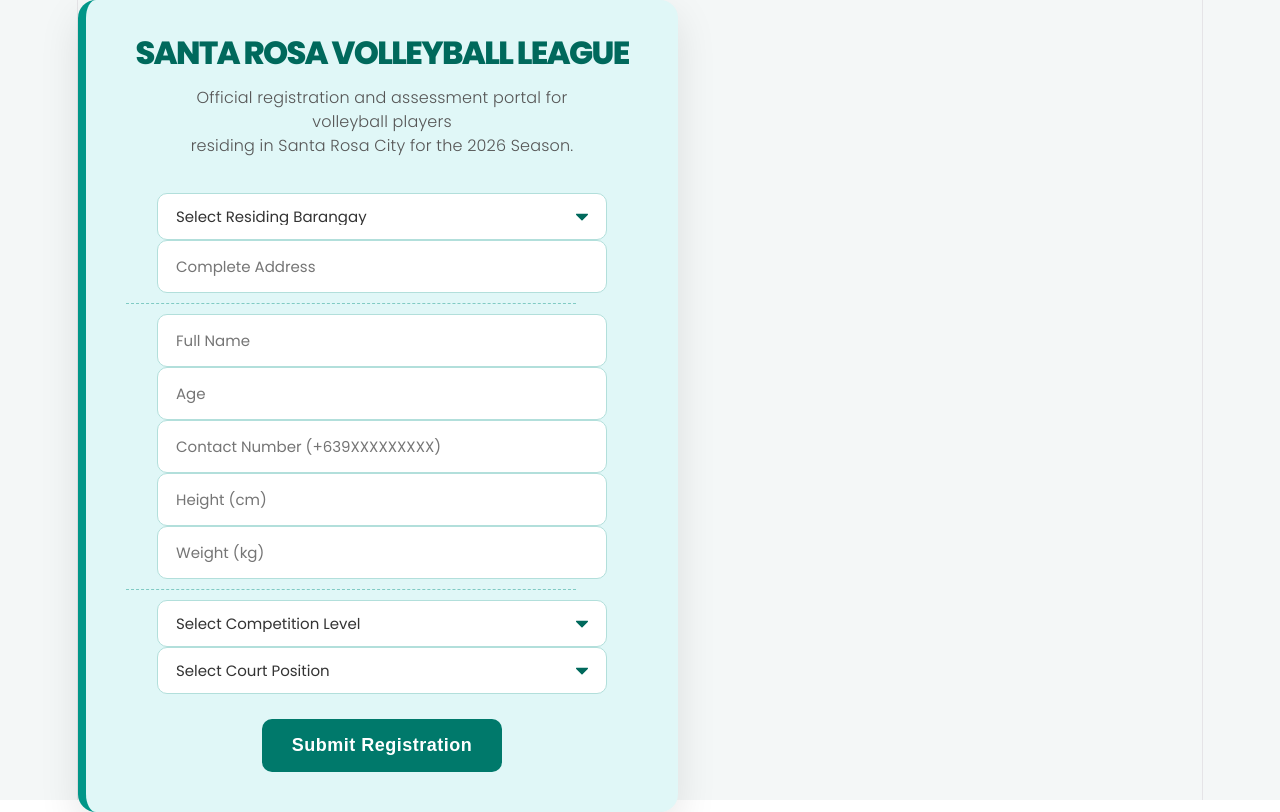
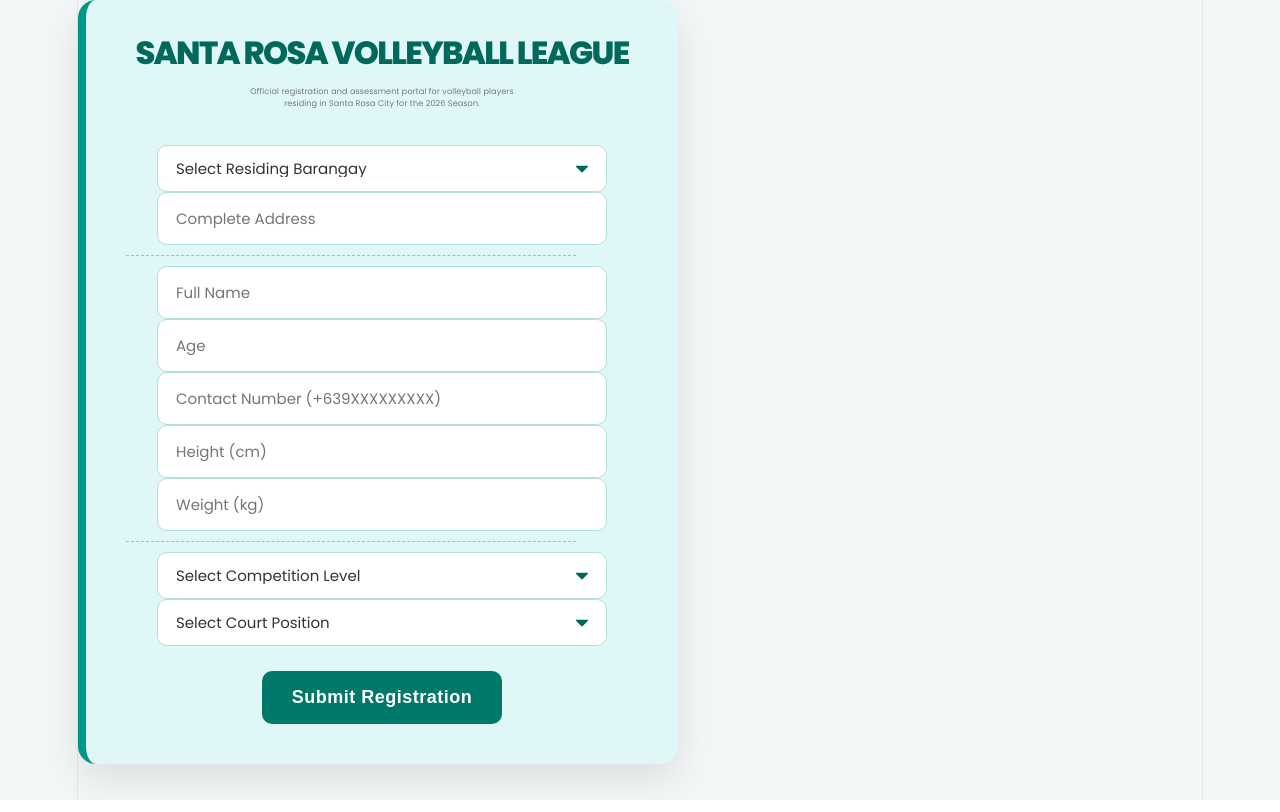
Before and after one commit to ELIJAHBELAN/volleyball-league-frontend, a React (Vite) app: page / in a window 1280 px wide. Built offline with nearby package versions, Linux system fonts and the light colour scheme.

Commit message:
Update teamform.css

```diff
--- a/src/components/teamform.css
+++ b/src/components/teamform.css
@@ -49,7 +49,7 @@ body {
 .league-form-subtitle {
     font-family: 'Poppins', sans-serif;
     color: #555;
-    font-size: 16px;
+    font-size: 8px;
     font-weight: 300;
     margin: 5px 0 20px 0;
     text-align: center;
```
